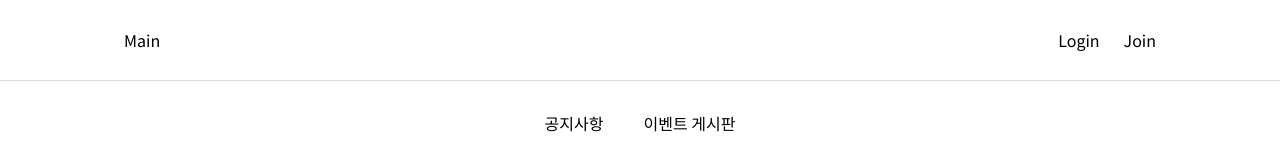
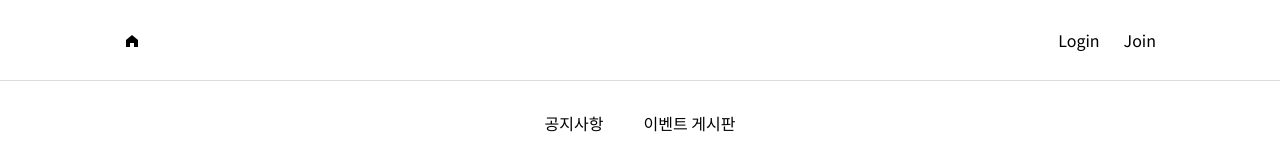
Before and after one commit to TKSK2884/Board, a Vue app: page / in a window 1280 px wide. Shown: the top 160 px of the page. Built offline with nearby package versions, Linux system fonts and the light colour scheme.

Commit message:
Header 메인 아이콘 추가

```diff
--- a/src/components/Header.vue
+++ b/src/components/Header.vue
@@ -4,7 +4,9 @@
             <div :class="$style.linkSection">
                 <div :class="[$style.box, $style.leftBox]">
                     <router-link :to="`/`">
-                        <div :class="$style.link">Main</div>
+                        <div :class="$style.link">
+                            <i class="el-icon-s-home" />
+                        </div>
                     </router-link>
                 </div>
 
@@ -12,7 +14,7 @@
                     <span v-on:click="logout()" v-if="isLoggeIn()" :to="`/`">
                         <div :class="$style.link">Logout</div>
                     </span>
-                    <div :class="$style.coverLink" v-else>
+                    <div :class="$style.cover" v-else>
                         <router-link :to="`/member/login`">
                             <div :class="$style.link">Login</div>
                         </router-link>
@@ -79,9 +81,13 @@ export default class Header extends Vue {
 
             .box.rightBox {
                 justify-content: end;
+
+                > span {
+                    cursor: pointer;
+                }
             }
 
-            .coverLink {
+            .cover {
                 display: flex;
             }
 
@@ -89,6 +95,11 @@ export default class Header extends Vue {
                 padding: 16px 12px;
 
                 font-size: 16px;
+
+                > i {
+                    width: 100%;
+                    height: 100%;
+                }
             }
         }
     }
```
